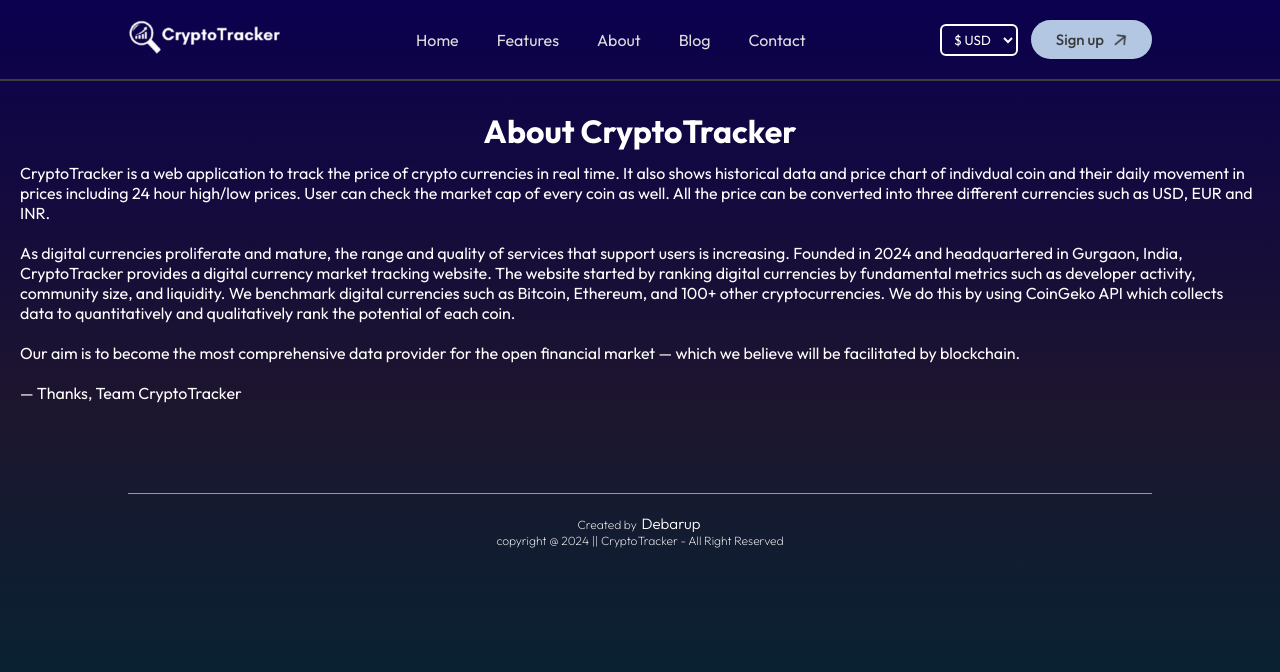
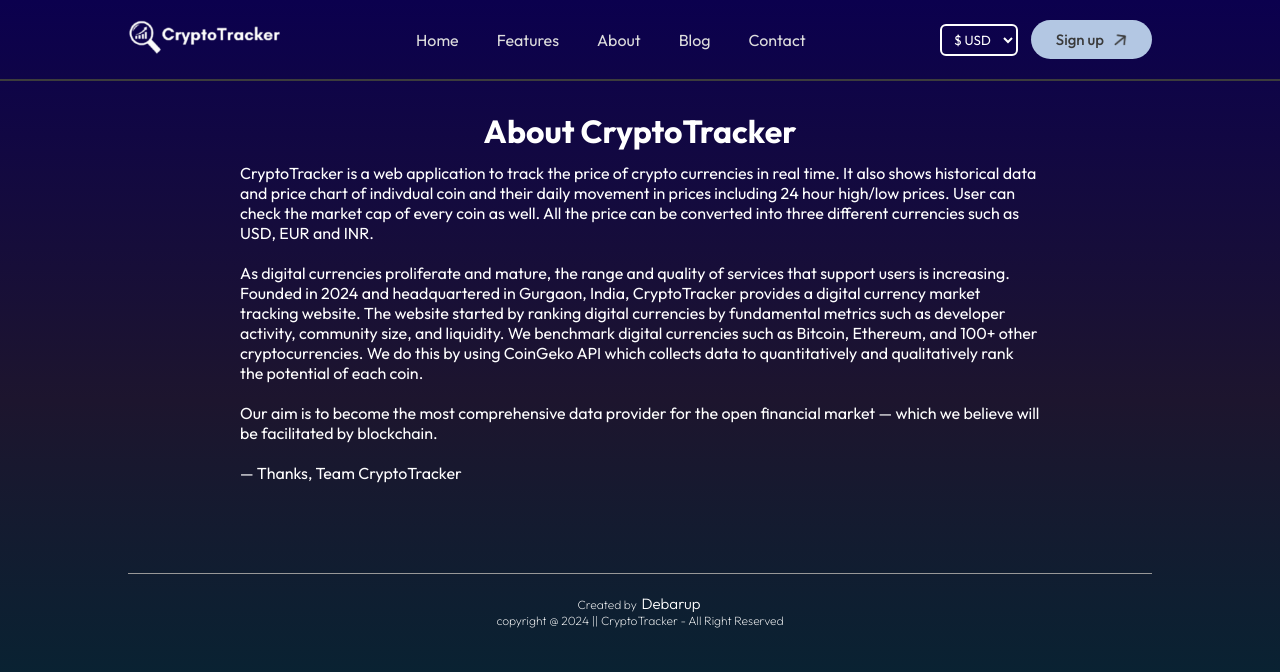
Before and after one commit to debarup24/crypto-price-tracker, a React (Vite) app: page /about in a window 1280 px wide. Shown: the top 672 px of the page. Built offline with nearby package versions, Linux system fonts and the light colour scheme; no server answers.

Commit message:
page update

```diff
--- a/src/pages/About/About.css
+++ b/src/pages/About/About.css
@@ -4,5 +4,5 @@
 }
 .about-body p {
   text-align: left;
-  margin: 5px 20px 90px 20px;
+  margin: 5px 240px 90px 240px;
 }
```
